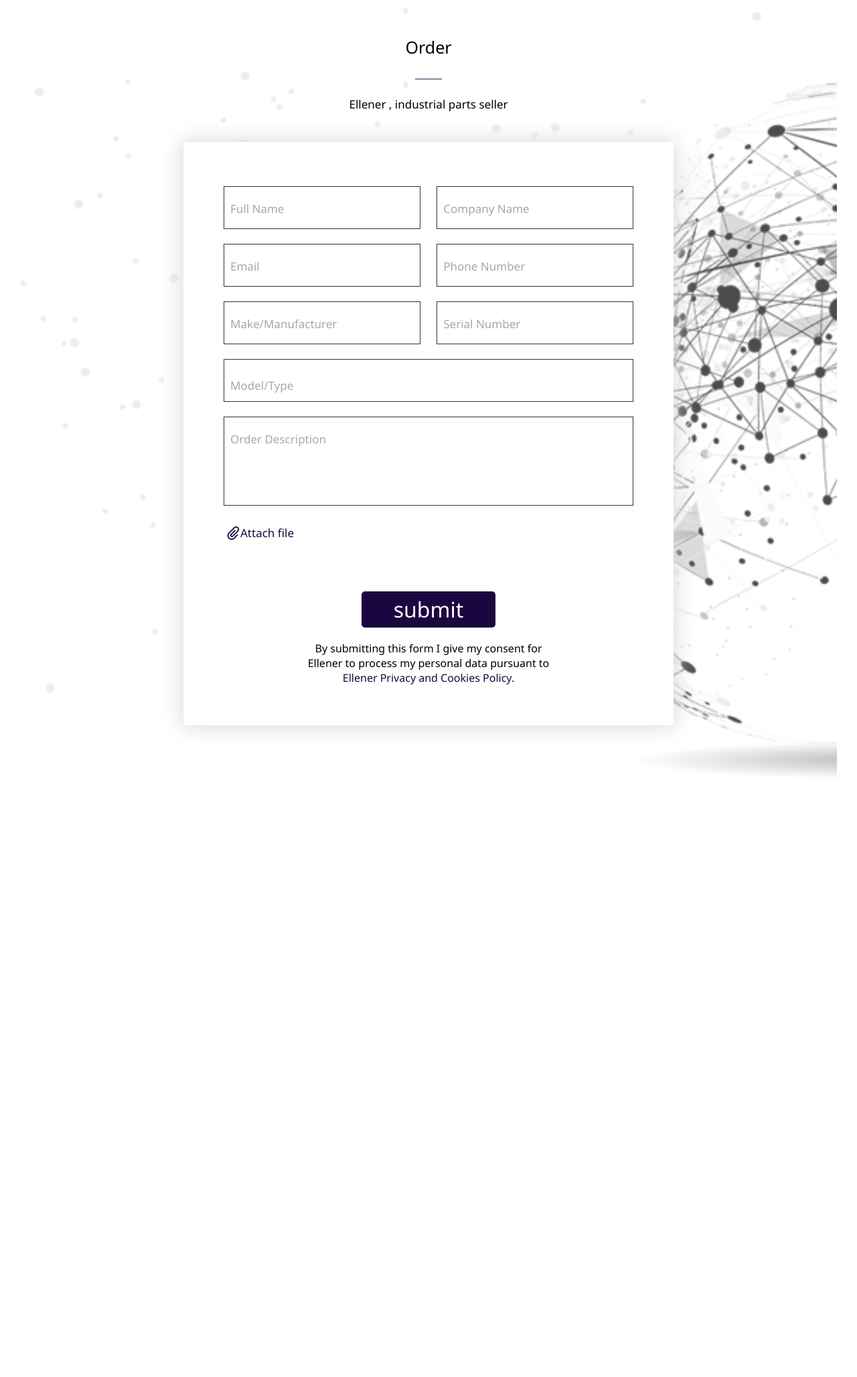
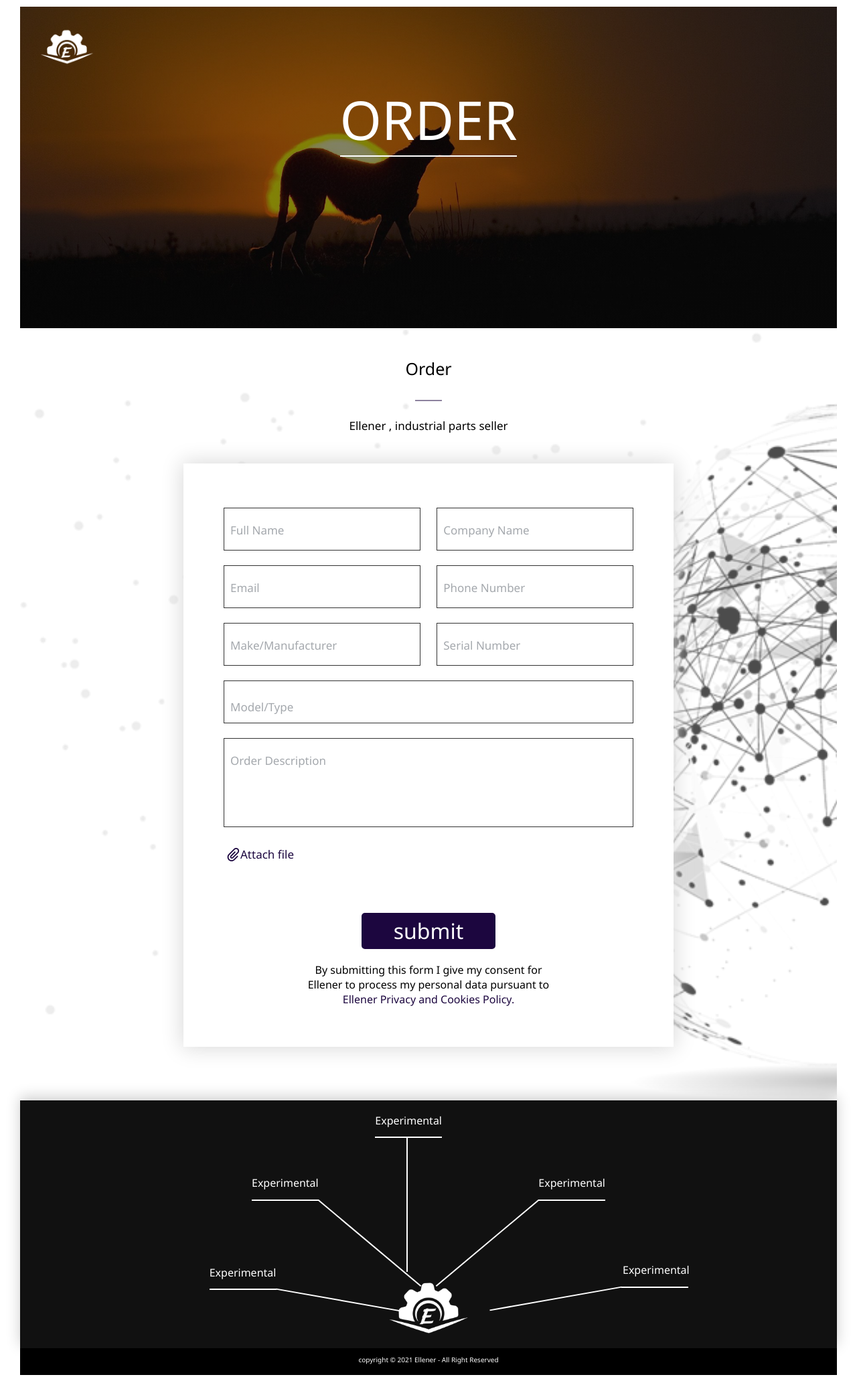
Before and after one commit to amanda-taheri/ellener, a website: page pages/order.html in a window 1280 px wide. Shown: the part 20-2076 px from the top of the page at 67% size. Before the commit the page ends 1188 px from the top, so only its background shows below. Drawn offline with Linux system fonts and the light colour scheme.

Commit message:
add header & footer to order

```diff
--- a/pages/order.html
+++ b/pages/order.html
@@ -9,6 +9,18 @@
 	<title>Order Now</title>
 </head>
 <body>
+	<!------------------------- header ------------------------->
+	<header class="order__header">
+		<div class="order__header__logo--box">
+        <a href="./index.html" class="order__header__logo--link"><img src="../img/logo.png" alt="hello" class="order__header__logo" /></a>
+      </div>
+		<div class="order__header--box">
+			<p class="order__header--text">
+				order
+			</p>
+		</div>
+	</header>
+	<!------------------------- /header ------------------------->
 	<!------------------------- order ------------------------->
 	<section class="order">
 		<div class="order__title">
@@ -97,6 +109,36 @@
 		</div>
 	</section>
 	<!------------------------- /order ------------------------->
+	<!------------------------- footer ------------------------->
+    <footer class="footer">
+      <img src="../img/logo.png" alt="logo" class="footer__logo" />
+      <div class="line">
+        <span class="right-buttom"></span>
+        <span class="right-buttom-horz"></span>
+        <span class="left-buttom"></span>
+        <span class="left-buttom-horz"></span>
+        <span class="left-middle"></span>
+        <span class="left-middle-horz"></span>
+        <span class="right-middle"></span>
+        <span class="right-middle-horz"></span>
+        <span class="center"></span>
+        <span class="center-horz"></span>
+      </div>
+      <div class="footer-btn-box">
+        <a href="#" class="footerBtn btn-right-buttom"> Experimental </a>
+        <a href="#" class="footerBtn btn-left-buttom"> Experimental </a>
+        <a href="#" class="footerBtn btn-left-middle"> Experimental </a>
+        <a href="#" class="footerBtn btn-right-middle"> Experimental </a>
+        <a href="#" class="footerBtn btn-center"> Experimental </a>
+      </div>
+    </footer>
+    <div class="footer__bottom">
+      <div class="copyright">
+        copyright &copy; 2021 Ellener - All Right Reserved
+      </div>
+    </div>
+    <!------------------------- /footer ------------------------->
+
 
 	<script src="../main.js"></script>
 </body>
--- a/sass/_layout.scss
+++ b/sass/_layout.scss
@@ -65,7 +65,7 @@
   text-align: center;
   background-repeat: no-repeat;
   background-size: cover;
-  height: 45rem;
+  height: 37rem;
   padding-top: 3rem;
   position: relative;
   display: flex;
@@ -74,7 +74,7 @@
   &__logo {
     width: 10rem;
     position: absolute;
-    top: 27rem;
+    top: 22rem;
   }
   &__logo {
     width: 18rem;
@@ -194,7 +194,7 @@
   height: 2px;
   background-color: #fff;
   position: absolute;
-  top: 34.45rem;
+  top: 29.45rem;
   left: 70rem;
   transform: rotate(-10deg);
 }
@@ -203,7 +203,7 @@
   height: 2px;
   background-color: #fff;
   position: absolute;
-  top: 32.8rem;
+  top: 27.8rem;
   left: 89.8rem;
 }
 .left-buttom {
@@ -211,106 +211,135 @@
   height: 2px;
   background-color: #fff;
   position: absolute;
-  top: 34.8rem;
+  top: 29.8rem;
   left: 38.1rem;
   transform: rotate(10deg);
 }
-.left-buttom-horz{
+.left-buttom-horz {
   width: 10rem;
   height: 2px;
   background-color: #fff;
   position: absolute;
-  top: 33.12rem;
+  top: 28.12rem;
   left: 28.27rem;
 }
-.left-middle{
+.left-middle {
   width: 20rem;
   height: 2px;
   background-color: #fff;
   position: absolute;
-  top: 26.2rem;
+  top: 21.2rem;
   left: 42.2rem;
   transform: rotate(40deg);
 }
-.left-middle-horz{
+.left-middle-horz {
   width: 10rem;
   height: 2px;
   background-color: #fff;
   position: absolute;
-  top: 19.80rem;
+  top: 14.8rem;
   left: 34.55rem;
 }
-.right-middle{
+.right-middle {
   width: 20rem;
   height: 2px;
   background-color: #fff;
   position: absolute;
-  top: 26.2rem;
+  top: 21.2rem;
   right: 42.2rem;
   transform: rotate(-40deg);
 }
-.right-middle-horz{
+.right-middle-horz {
   width: 10rem;
   height: 2px;
   background-color: #fff;
   position: absolute;
-  top: 19.80rem;
+  top:14.8rem;
   right: 34.56rem;
 }
-.center{
+.center {
   width: 20rem;
   height: 2px;
   background-color: #fff;
   position: absolute;
-  top: 20.5rem;
+  top: 15.5rem;
   right: 54.2rem;
   transform: rotate(90deg);
 }
-.center-horz{
+.center-horz {
   width: 10rem;
   height: 2px;
   background-color: rgb(255, 255, 255);
   position: absolute;
-  top: 10.4rem;
+  top: 5.4rem;
   right: 59rem;
-
-
 }
-.footerBtn{
- &:link, &:visited{
+.footerBtn {
+  &:link,
+  &:visited {
     font-size: 1.6rem;
     color: #fff;
     text-decoration: none;
     font-family: inherit;
-  transition: all .2s;
+    transition: all 0.2s;
   }
- &:hover{
+  &:hover {
     color: rgb(233, 21, 21);
-
   }
 }
-.btn-right-buttom{
+.btn-right-buttom {
   position: absolute;
-  top: 29.23rem;
+  top: 24.23rem;
   left: 90rem;
 }
-.btn-left-buttom{
+.btn-left-buttom {
   position: absolute;
-  top: 29.6rem;
+  top: 24.6rem;
   left: 28.27rem;
 }
-.btn-left-middle{
+.btn-left-middle {
   position: absolute;
-  top: 16.2rem;
+  top: 11.2rem;
   left: 34.6rem;
 }
-.btn-right-middle{
+.btn-right-middle {
   position: absolute;
-  top: 16.2rem;
+  top: 11.2rem;
   right: 34.6rem;
 }
-.btn-center{
+.btn-center {
   position: absolute;
-  top: 6.9rem;
+  top: 1.9rem;
   right: 59rem;
 }
+.order__header {
+  width: 100%;
+  height: 60vh;
+  background-image: linear-gradient(
+      to right bottom,
+      rgba(2, 2, 2, 0.5) 0%,
+      rgba(7, 7, 7, 0.5) 100%
+    ),
+    url(../img/order.jpg);
+  background-position-y: 90%;
+  background-size: cover;
+  &--box {
+    display: flex;
+    justify-content: center;
+    align-items: center;
+    transform: translatey(-1rem);
+  }
+  &--text {
+    font-size: 8rem;
+    color: #fff;
+    text-transform: uppercase;
+    border-bottom: 2px solid #fff;
+    font-weight: 500;
+  }
+  &__logo {
+    width: 12rem;
+    position: relative;
+    right: -1rem;
+    top: 0rem;
+  }
+}
```
Also changed, not shown: pages/index.html (+1 -1 lines), img/order.jpg (added), style.css, 1 other file. Lines whose indentation alone changed are shown as unchanged.
